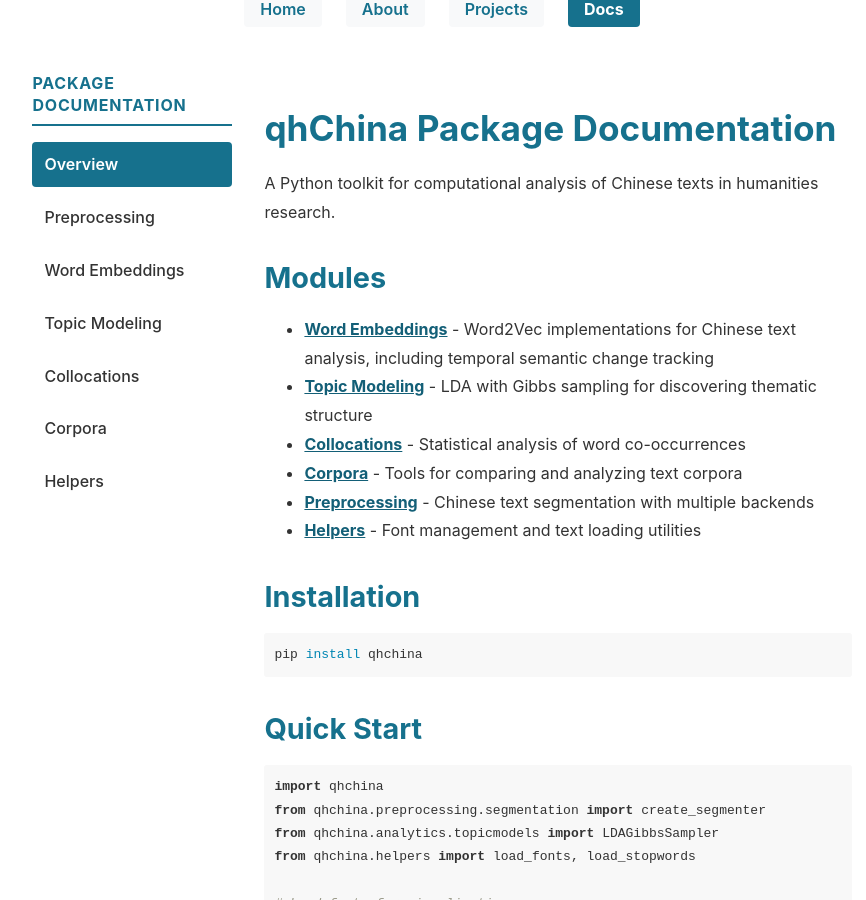
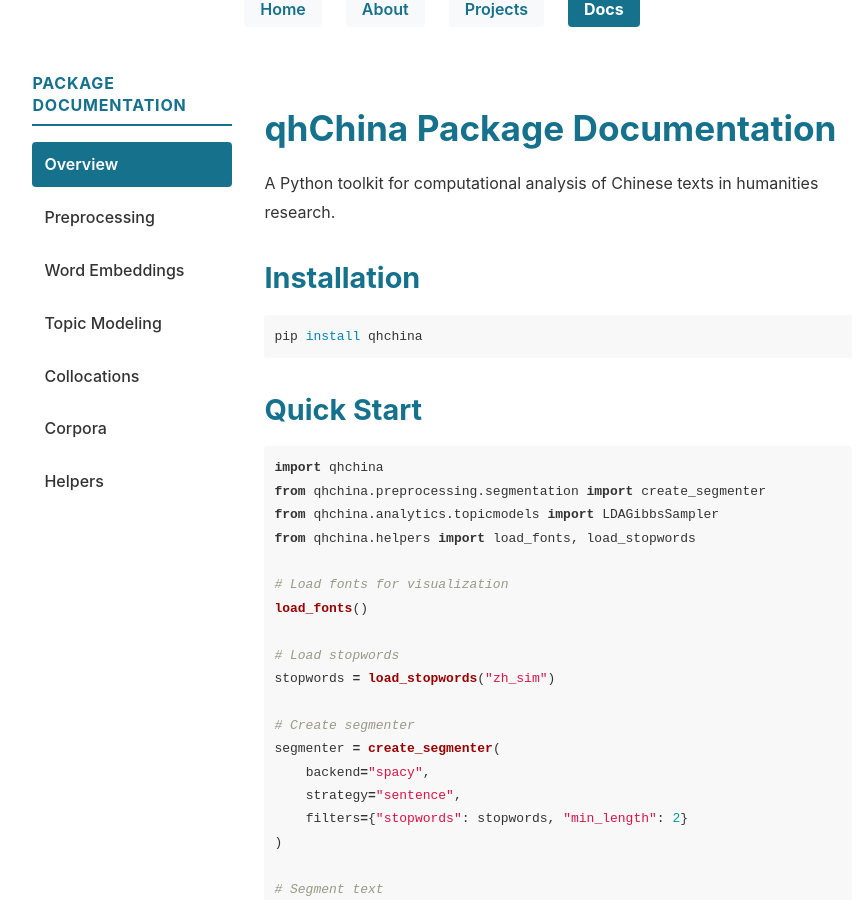
Before and after one commit to mcjkurz/qhchina, a Jekyll site: the page built from docs/pkg_docs/index.md, in a window 1280 px wide and 900 px high, scrolled down 494 px. Shown: the whole window, without its empty margins (198-1064 px from the left). Built offline with Jekyll 4.4.1, drawn with Linux system fonts in a browser that asks for light colours.

Commit message:
docs simplified

```diff
--- a/docs/pkg_docs/index.md
+++ b/docs/pkg_docs/index.md
@@ -7,15 +7,6 @@ permalink: /pkg_docs/
 # qhChina Package Documentation
 
 A Python toolkit for computational analysis of Chinese texts in humanities research.
-
-## Modules
-
-- **[Word Embeddings]({{ site.baseurl }}/pkg_docs/word_embeddings/)** - Word2Vec implementations for Chinese text analysis, including temporal semantic change tracking
-- **[Topic Modeling]({{ site.baseurl }}/pkg_docs/topic_modeling/)** - LDA with Gibbs sampling for discovering thematic structure
-- **[Collocations]({{ site.baseurl }}/pkg_docs/collocations/)** - Statistical analysis of word co-occurrences
-- **[Corpora]({{ site.baseurl }}/pkg_docs/corpora/)** - Tools for comparing and analyzing text corpora
-- **[Preprocessing]({{ site.baseurl }}/pkg_docs/preprocessing/)** - Chinese text segmentation with multiple backends
-- **[Helpers]({{ site.baseurl }}/pkg_docs/helpers/)** - Font management and text loading utilities
 
 ## Installation
 
```
